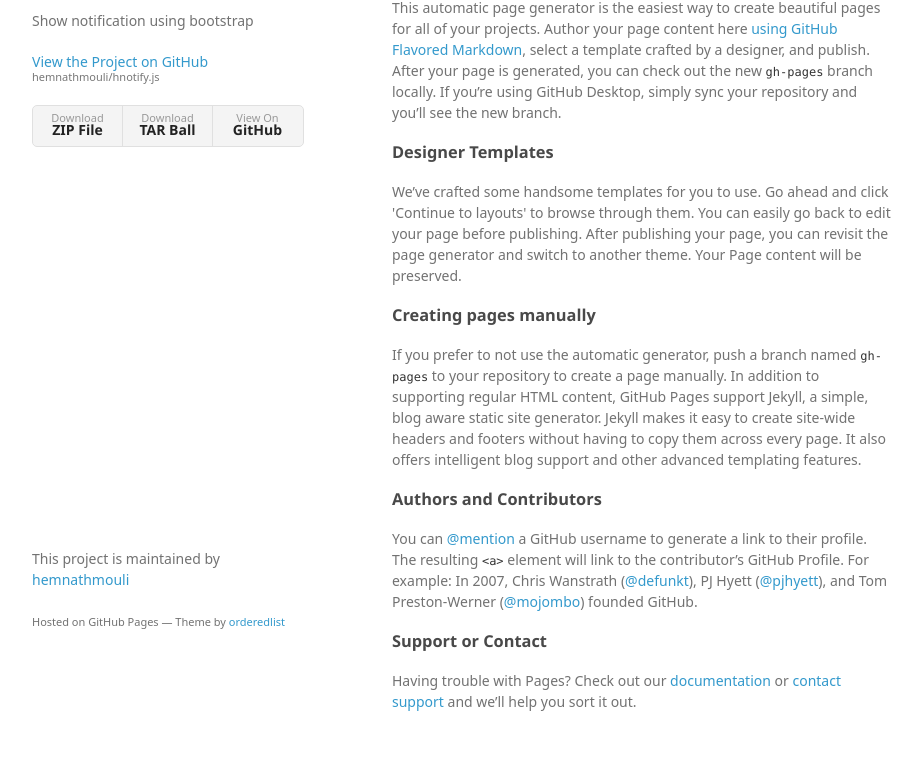
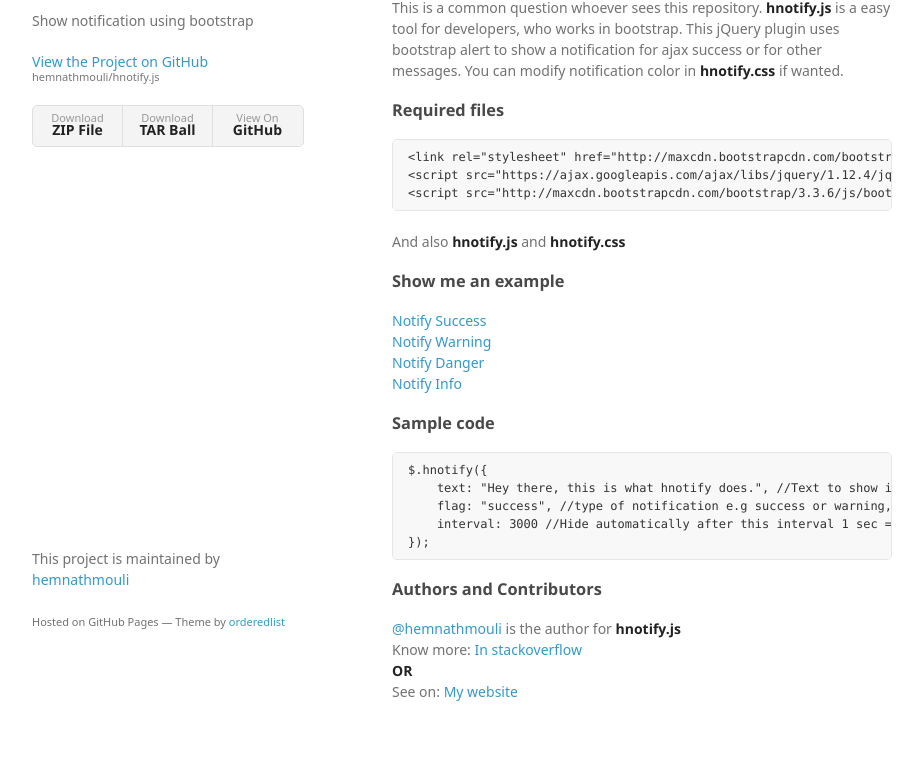
Before and after one commit to hemnathmouli/hnotify.js, a plain HTML site: page index.html in a window 1280 px wide. Shown: the part 99-881 px from the top of the page, without its empty margins (178-1101 px from the left). Drawn offline with Linux system fonts and the light colour scheme; a web font is replaced by a local one.

```diff
--- a/index.html
+++ b/index.html
@@ -29,29 +29,45 @@
       </header>
       <section>
         <h3>
-<a id="welcome-to-github-pages" class="anchor" href="#welcome-to-github-pages" aria-hidden="true"><span aria-hidden="true" class="octicon octicon-link"></span></a>Welcome to GitHub Pages.</h3>
+<a id="what-is-hnotifyjs-" class="anchor" href="#what-is-hnotifyjs-" aria-hidden="true"><span aria-hidden="true" class="octicon octicon-link"></span></a>What is hnotify.js ?</h3>
 
-<p>This automatic page generator is the easiest way to create beautiful pages for all of your projects. Author your page content here <a href="https://guides.github.com/features/mastering-markdown/">using GitHub Flavored Markdown</a>, select a template crafted by a designer, and publish. After your page is generated, you can check out the new <code>gh-pages</code> branch locally. If you’re using GitHub Desktop, simply sync your repository and you’ll see the new branch.</p>
+<p>This is a common question whoever sees this repository. <strong>hnotify.js</strong> is a easy tool for developers, who works in bootstrap. This jQuery plugin uses bootstrap alert to show a notification for ajax success or for other messages. You can modify notification color in <strong>hnotify.css</strong> if wanted.</p>
 
 <h3>
-<a id="designer-templates" class="anchor" href="#designer-templates" aria-hidden="true"><span aria-hidden="true" class="octicon octicon-link"></span></a>Designer Templates</h3>
+<a id="required-files" class="anchor" href="#required-files" aria-hidden="true"><span aria-hidden="true" class="octicon octicon-link"></span></a>Required files</h3>
 
-<p>We’ve crafted some handsome templates for you to use. Go ahead and click 'Continue to layouts' to browse through them. You can easily go back to edit your page before publishing. After publishing your page, you can revisit the page generator and switch to another theme. Your Page content will be preserved.</p>
+<pre><code>&lt;link rel="stylesheet" href="http://maxcdn.bootstrapcdn.com/bootstrap/3.3.6/css/bootstrap.min.css"&gt;
+&lt;script src="https://ajax.googleapis.com/ajax/libs/jquery/1.12.4/jquery.min.js"&gt;&lt;/script&gt;
+&lt;script src="http://maxcdn.bootstrapcdn.com/bootstrap/3.3.6/js/bootstrap.min.js"&gt;&lt;/script&gt;
+</code></pre>
+
+<p>And also <strong>hnotify.js</strong> and <strong>hnotify.css</strong></p>
 
 <h3>
-<a id="creating-pages-manually" class="anchor" href="#creating-pages-manually" aria-hidden="true"><span aria-hidden="true" class="octicon octicon-link"></span></a>Creating pages manually</h3>
+<a id="show-me-an-example" class="anchor" href="#show-me-an-example" aria-hidden="true"><span aria-hidden="true" class="octicon octicon-link"></span></a>Show me an example</h3>
 
-<p>If you prefer to not use the automatic generator, push a branch named <code>gh-pages</code> to your repository to create a page manually. In addition to supporting regular HTML content, GitHub Pages support Jekyll, a simple, blog aware static site generator. Jekyll makes it easy to create site-wide headers and footers without having to copy them across every page. It also offers intelligent blog support and other advanced templating features.</p>
+<p><a href="#" title="show sample alert">Notify Success</a><br>
+<a href="#" title="show sample alert">Notify Warning</a><br>
+<a href="#" title="show sample alert">Notify Danger</a><br>
+<a href="#" title="show sample alert">Notify Info</a></p>
+
+<h3>
+<a id="sample-code" class="anchor" href="#sample-code" aria-hidden="true"><span aria-hidden="true" class="octicon octicon-link"></span></a>Sample code</h3>
+
+<pre><code>$.hnotify({
+    text: "Hey there, this is what hnotify does.", //Text to show in the notification
+    flag: "success", //type of notification e.g success or warning, etc
+    interval: 3000 //Hide automatically after this interval 1 sec = 1000
+});
+</code></pre>
 
 <h3>
 <a id="authors-and-contributors" class="anchor" href="#authors-and-contributors" aria-hidden="true"><span aria-hidden="true" class="octicon octicon-link"></span></a>Authors and Contributors</h3>
 
-<p>You can <a href="https://help.github.com/articles/basic-writing-and-formatting-syntax/#mentioning-users-and-teams" class="user-mention">@mention</a> a GitHub username to generate a link to their profile. The resulting <code>&lt;a&gt;</code> element will link to the contributor’s GitHub Profile. For example: In 2007, Chris Wanstrath (<a href="https://github.com/defunkt" class="user-mention">@defunkt</a>), PJ Hyett (<a href="https://github.com/pjhyett" class="user-mention">@pjhyett</a>), and Tom Preston-Werner (<a href="https://github.com/mojombo" class="user-mention">@mojombo</a>) founded GitHub.</p>
-
-<h3>
-<a id="support-or-contact" class="anchor" href="#support-or-contact" aria-hidden="true"><span aria-hidden="true" class="octicon octicon-link"></span></a>Support or Contact</h3>
-
-<p>Having trouble with Pages? Check out our <a href="https://help.github.com/pages">documentation</a> or <a href="https://github.com/contact">contact support</a> and we’ll help you sort it out.</p>
+<p><a href="https://github.com/hemnathmouli" class="user-mention">@hemnathmouli</a> is the author for <strong>hnotify.js</strong><br>
+Know more: <a href="http://stackoverflow.com/users/5039410/hemnath-mouli" title="stackoverflow.com">In stackoverflow</a><br>
+<strong>OR</strong><br>
+See on: <a href="http://www.hemzware.com" title="hemzware.com">My website</a></p>
       </section>
       <footer>
         <p>This project is maintained by <a href="https://github.com/hemnathmouli">hemnathmouli</a></p>
```
Also changed, not shown: params.json (+1 -1 lines).
